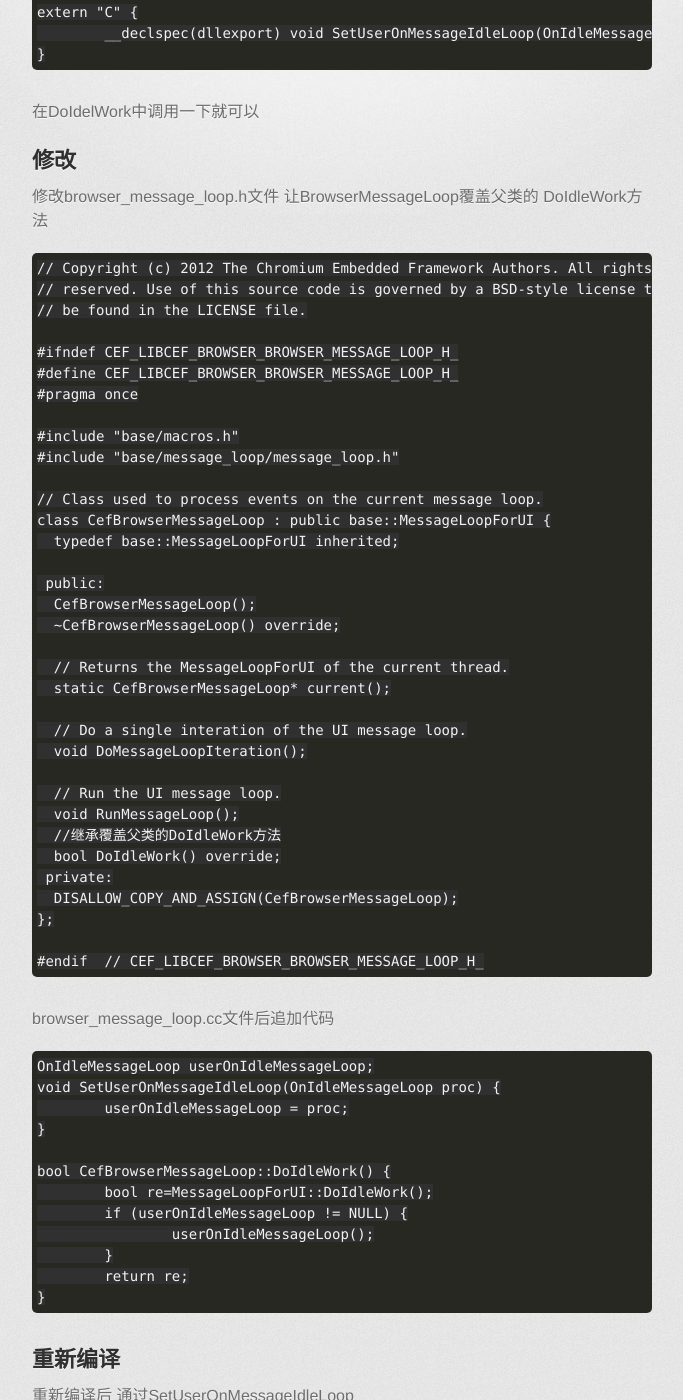
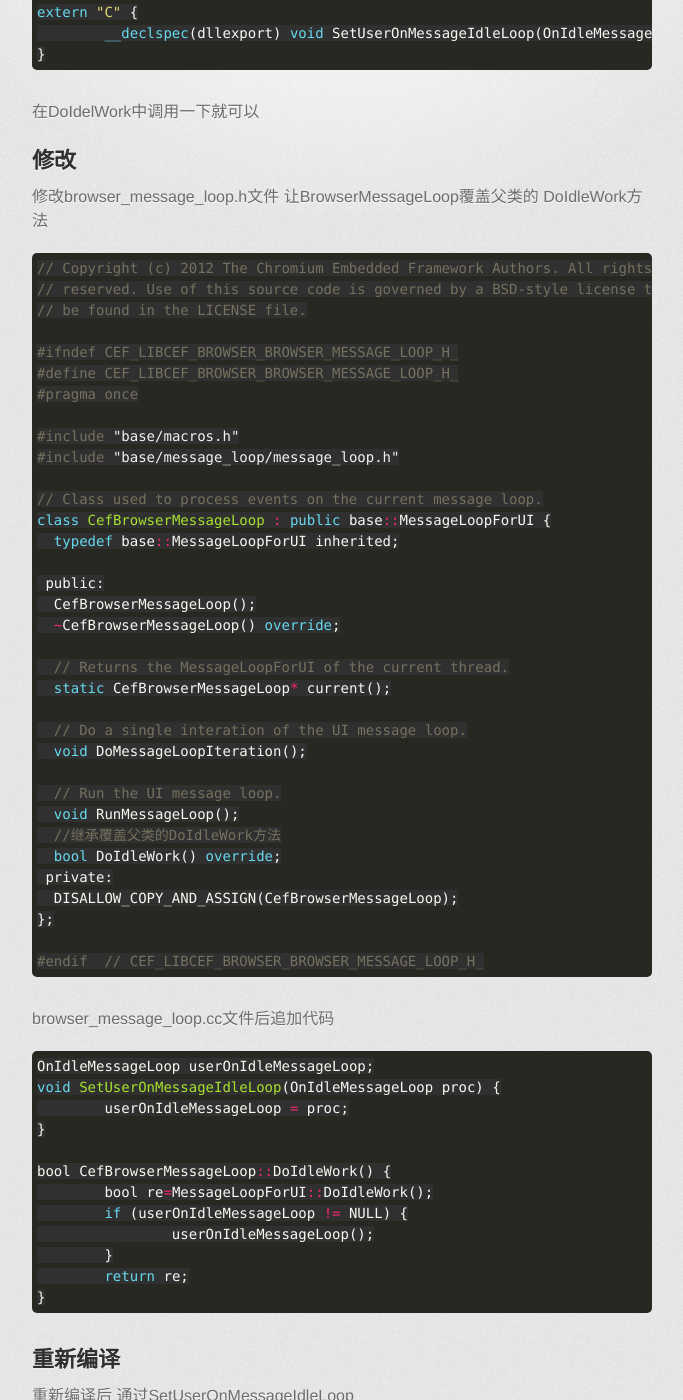
Before and after one commit to ilimei/ilimei.github.io, a Jekyll site: the page built from _posts/2016-09-09-cefandnode.md, in a window 1280 px wide and 1400 px high, scrolled down 359 px. Shown: the whole window, without its empty margins (298-981 px from the left). Built offline with Jekyll 4.4.1, drawn with Linux system fonts in a browser that asks for light colours; comment, search, counter and statistics services are not loaded; some of the changed text lies outside the part shown.

Commit message:
代码测试格式

````diff
--- a/_posts/2016-09-09-cefandnode.md
+++ b/_posts/2016-09-09-cefandnode.md
@@ -17,7 +17,7 @@ cef的事件循环是MessageLoop类和一些delegate,UI线程用有单独的Dele
 node-webkit中是新建了一个MessageLoop::Delegate子类 替换了原有的delegate
 那样改起来代码太多，所以我直接新建了一个函数类型,以及一个全局变量和函数
 
-```
+```c++
 typedef void(*OnIdleMessageLoop)();
 extern OnIdleMessageLoop userOnIdleMessageLoop;
 extern "C" {
@@ -32,7 +32,7 @@ extern "C" {
 修改browser_message_loop.h文件 让BrowserMessageLoop覆盖父类的
 DoIdleWork方法
 
-```
+```cpp
 // Copyright (c) 2012 The Chromium Embedded Framework Authors. All rights
 // reserved. Use of this source code is governed by a BSD-style license that can
 // be found in the LICENSE file.
@@ -71,7 +71,7 @@ class CefBrowserMessageLoop : public base::MessageLoopForUI {
 
 browser_message_loop.cc文件后追加代码
 
-```
+```c
 OnIdleMessageLoop userOnIdleMessageLoop;
 void SetUserOnMessageIdleLoop(OnIdleMessageLoop proc) {
 	userOnIdleMessageLoop = proc;
````
